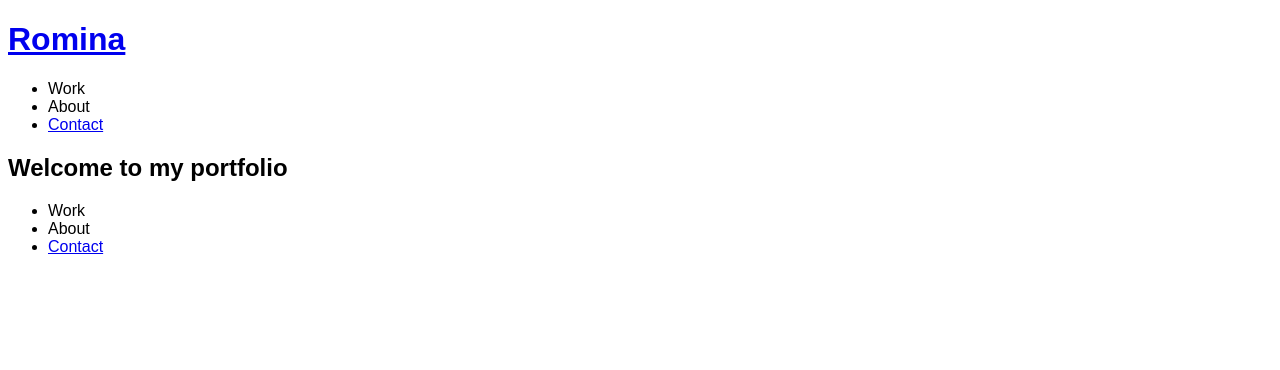
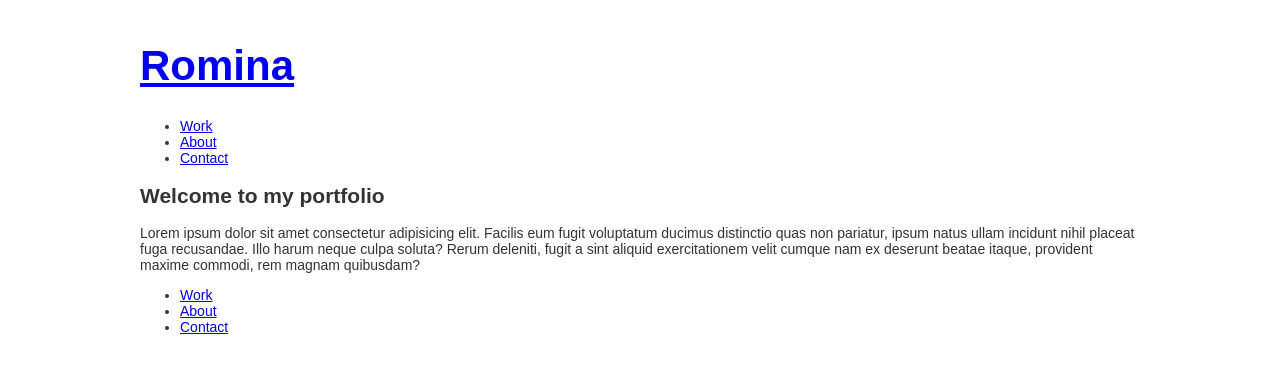
Before and after one commit to raescano/portfolio, a plain HTML site: page index.html in a window 1280 px wide. Drawn offline with Linux system fonts and the light colour scheme.

Commit message:
edits to CSS

```diff
--- a/css/style.css
+++ b/css/style.css
@@ -7,4 +7,17 @@
 
 body {
     font-family: Avenir, sans-serif;
+    font-size: 87.5%; /* 14px */
+    color: #333;
+    margin: 0 auto;
+    max-width: 1000px;
+    padding: 1em;
 }
+
+a {
+    color: rgba()
+}
+
+h1 {
+    font-size: 3em;
+}
--- a/index.html
+++ b/index.html
@@ -15,15 +15,15 @@
 </head>
 
 <body>
-    <header>
+    <header class="site-header">
         <div class="site-identity">
             <h1><a href="index.html">Romina</a></h1>
         </div>
         <nav class="site-navigation">
             <ul>
-                <li><a href="#work"></a>Work</li>
-                <li><a href="about.html"></a>About</li>
-                <li><a href="#work">Contact</a></li>
+                <li><a href="#work">Work</a></li>
+                <li><a href="about.html">About</a></li>
+                <li><a href="contact.html">Contact</a></li>
             </ul>
         </nav>
     </header>
@@ -31,15 +31,19 @@
     <main>
         <section>
             <h2>Welcome to my portfolio</h2>
+            <p>Lorem ipsum dolor sit amet consectetur adipisicing elit. Facilis eum fugit voluptatum ducimus distinctio
+                quas non pariatur, ipsum natus ullam incidunt nihil placeat fuga recusandae. Illo harum neque culpa
+                soluta? Rerum deleniti, fugit a sint aliquid exercitationem velit cumque nam ex deserunt beatae itaque,
+                provident maxime commodi, rem magnam quibusdam?</p>
         </section>
     </main>
 
     <footer class="site-footer">
         <nav class="site-navigation">
             <ul>
-                <li><a href="#work"></a>Work</li>
-                <li><a href="about.html"></a>About</li>
-                <li><a href="#work">Contact</a></li>
+                <li><a href="#work">Work</a></li>
+                <li><a href="about.html">About</a></li>
+                <li><a href="contact.html">Contact</a></li>
             </ul>
         </nav>
     </footer>
```
